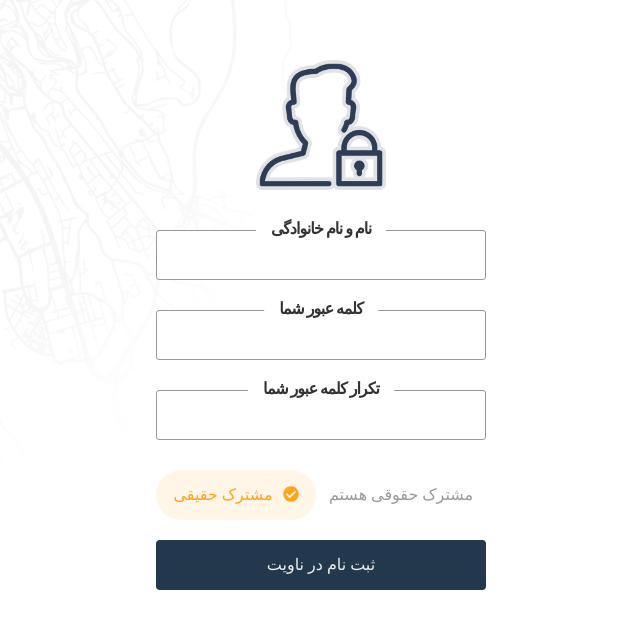
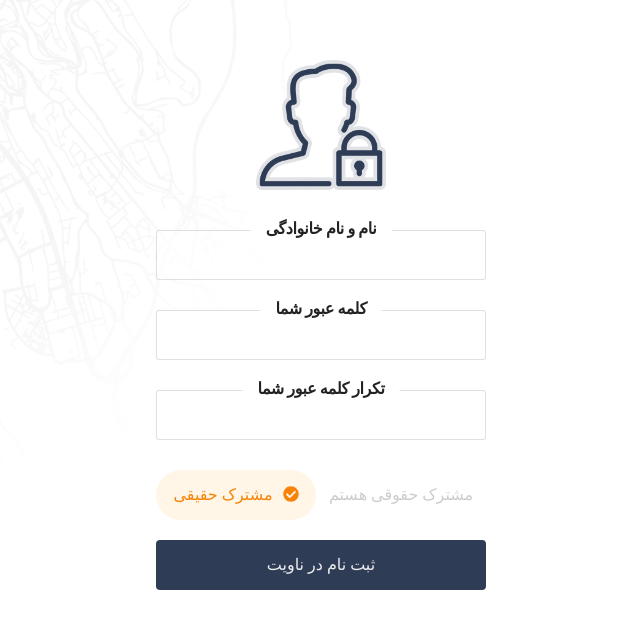
Before and after one commit to amirjr1378/navit, a React (Create React App) app: page /signup in a window 1280 px wide. Shown: the part 151-780 px from the top of the page, without its empty margins (448-1088 px from the left). Built offline with nearby package versions, Linux system fonts and the light colour scheme; a web font is replaced by a local one.

Commit message:
change colors with zepline variables

```diff
--- a/src/components/Form/Input/Input.styles.scss
+++ b/src/components/Form/Input/Input.styles.scss
@@ -5,7 +5,7 @@
     margin-bottom:10px;
     position: relative;
     .input__label {
-        letter-spacing: -1px;
+        letter-spacing: -0.42px;
         font-weight: bold;
         height: 27px;
         //line-height: 41px;
@@ -16,7 +16,7 @@
         transform: translateX(-50%);
         margin: 10px auto -20px;
         background: var(--color-base);
-        color: var(--color-important);
+        color: var(--color-gray);
         border: none;
         outline: none;
         z-index: 2;
@@ -31,7 +31,8 @@
         border-radius: 3px;
         border: 1px solid var(--color-secondary);
         outline: 0;
-        color: var(--color-secondary);
+        color: var(--color-gray);
+        opacity: .6;
         z-index: 0;
         top: 0;
         left:0;
--- a/src/scss/abstracts/_variables.scss
+++ b/src/scss/abstracts/_variables.scss
@@ -13,12 +13,13 @@ $breakpoints: (
 $colors: (
   text-color: rgb(34, 34, 34),
   base: #fff,
-  secondary: #999,
+  secondary: rgba(0, 0, 0, 0.2),
   black: #141618,
-  primary: #23374d,
+  primary: #2e3c56,
   primary-text: #fff,
   whitish: #eeeeee,
-  warning: #ffa41b,
+  gray: #rgba(0, 0, 0, 0.6),
+  warning: #f78408,
   important: #333333,
   danger: #fa163f
 );
```
